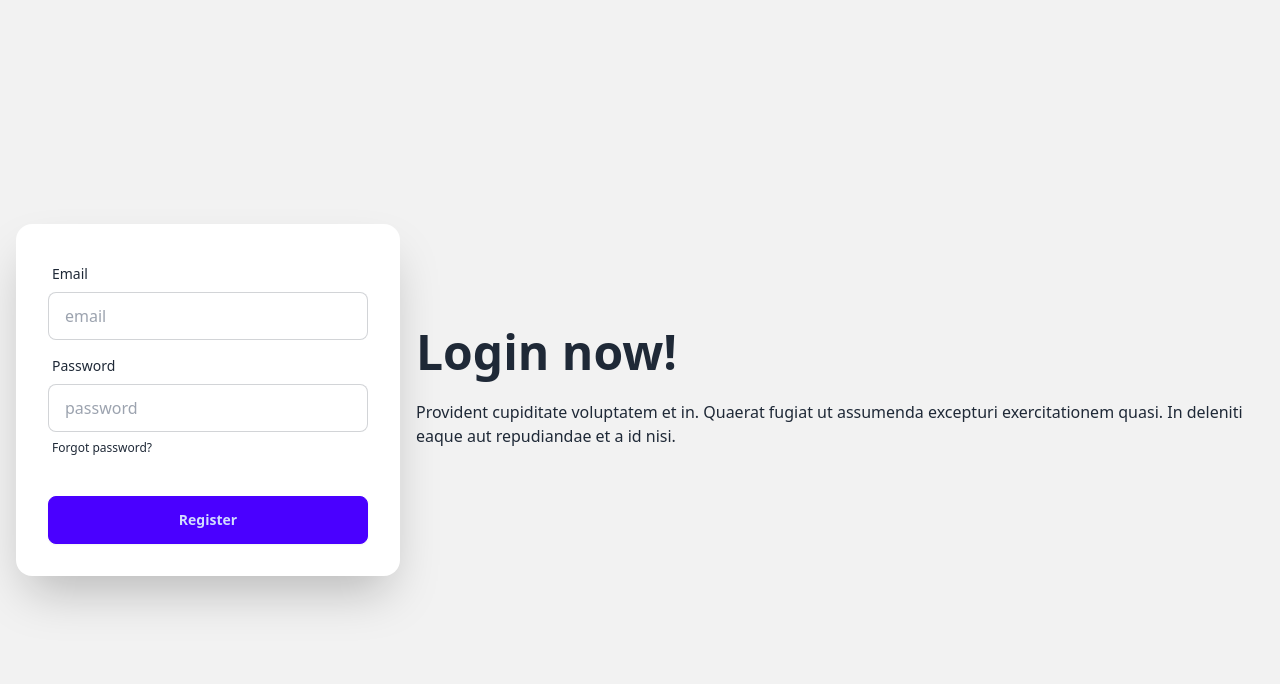
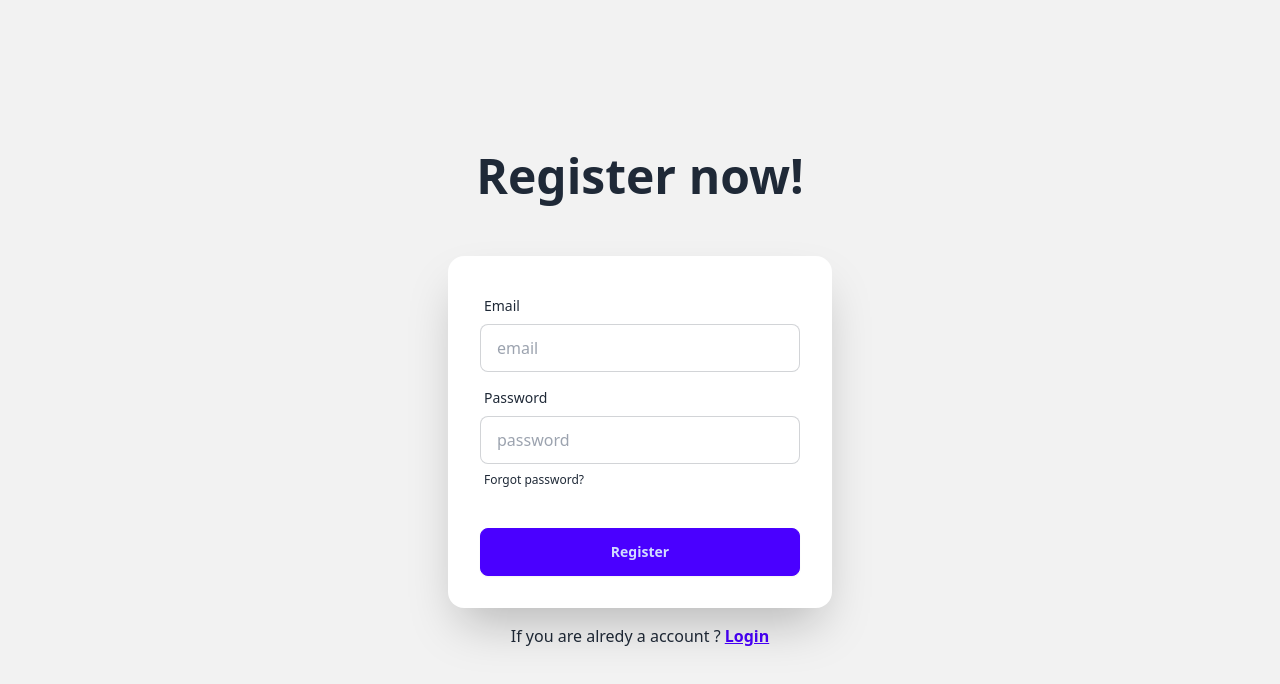
Before and after one commit to devmanirul/react-router-project, a React (Vite) app: page /Register in a window 1280 px wide. Shown: the top 684 px of the page. Built offline with nearby package versions, Linux system fonts and the light colour scheme.

Commit message:
login and register

```diff
--- a/src/pages/Login/index.jsx
+++ b/src/pages/Login/index.jsx
@@ -1,12 +1,13 @@
 import React from "react";
 
-const LogIn = () => {
+import { Link } from "react-router-dom";
+
+function LogIn() {
   return (
     <div className="hero bg-base-200 min-h-screen">
-      <div className="hero-content flex-col">
+      <div className="hero-content flex-col w-[550px]">
         <div className="text-center lg:text-left">
-          <h1 className="text-5xl font-bold">Login now!</h1>
-          <p className="py-6">Provident cupiditate voluptatem et in.</p>
+          <h1 className="text-5xl font-bold mb-10">Login now!</h1>
         </div>
         <div className="card bg-base-100 w-full max-w-sm shrink-0 shadow-2xl">
           <form className="card-body">
@@ -42,9 +43,20 @@ const LogIn = () => {
             </div>
           </form>
         </div>
+        <div className="">
+          <p className="">
+            If you are no account ?
+            <Link
+              to={"/Register"}
+              className="cursor-pointer font-bold text-primary underline"
+            >
+              Register
+            </Link>
+          </p>
+        </div>
       </div>
     </div>
   );
-};
+}
 
 export default LogIn;
--- a/src/pages/Register/index.jsx
+++ b/src/pages/Register/index.jsx
@@ -1,16 +1,12 @@
 import React from "react";
+import { Link } from "react-router-dom";
 
 const Register = () => {
   return (
     <div className="hero bg-base-200 min-h-screen">
-      <div className="hero-content flex-col lg:flex-row-reverse">
+      <div className="hero-content flex-col w-[550px]">
         <div className="text-center lg:text-left">
-          <h1 className="text-5xl font-bold">Login now!</h1>
-          <p className="py-6">
-            Provident cupiditate voluptatem et in. Quaerat fugiat ut assumenda
-            excepturi exercitationem quasi. In deleniti eaque aut repudiandae et
-            a id nisi.
-          </p>
+          <h1 className="text-5xl font-bold mb-10">Register now!</h1>
         </div>
         <div className="card bg-base-100 w-full max-w-sm shrink-0 shadow-2xl">
           <form className="card-body">
@@ -46,6 +42,17 @@ const Register = () => {
             </div>
           </form>
         </div>
+        <div className="">
+          <p className="">
+            If you are alredy a account ?{" "}
+            <Link
+              className="cursor-pointer font-bold text-primary underline"
+              to={"/Login"}
+            >
+              Login
+            </Link>
+          </p>
+        </div>
       </div>
     </div>
   );
--- a/src/routes/myRoutes.jsx
+++ b/src/routes/myRoutes.jsx
@@ -9,6 +9,7 @@ const router = createBrowserRouter([
   {
     path: "/",
     element: <Home />,
+    errorElement: <h1>Page not found</h1>,
   },
   {
     path: "/about",
@@ -23,7 +24,7 @@ const router = createBrowserRouter([
     element: <LogIn />,
   },
   {
-    path: "/register",
+    path: "/Register",
     element: <Register />,
   },
 ]);
```
